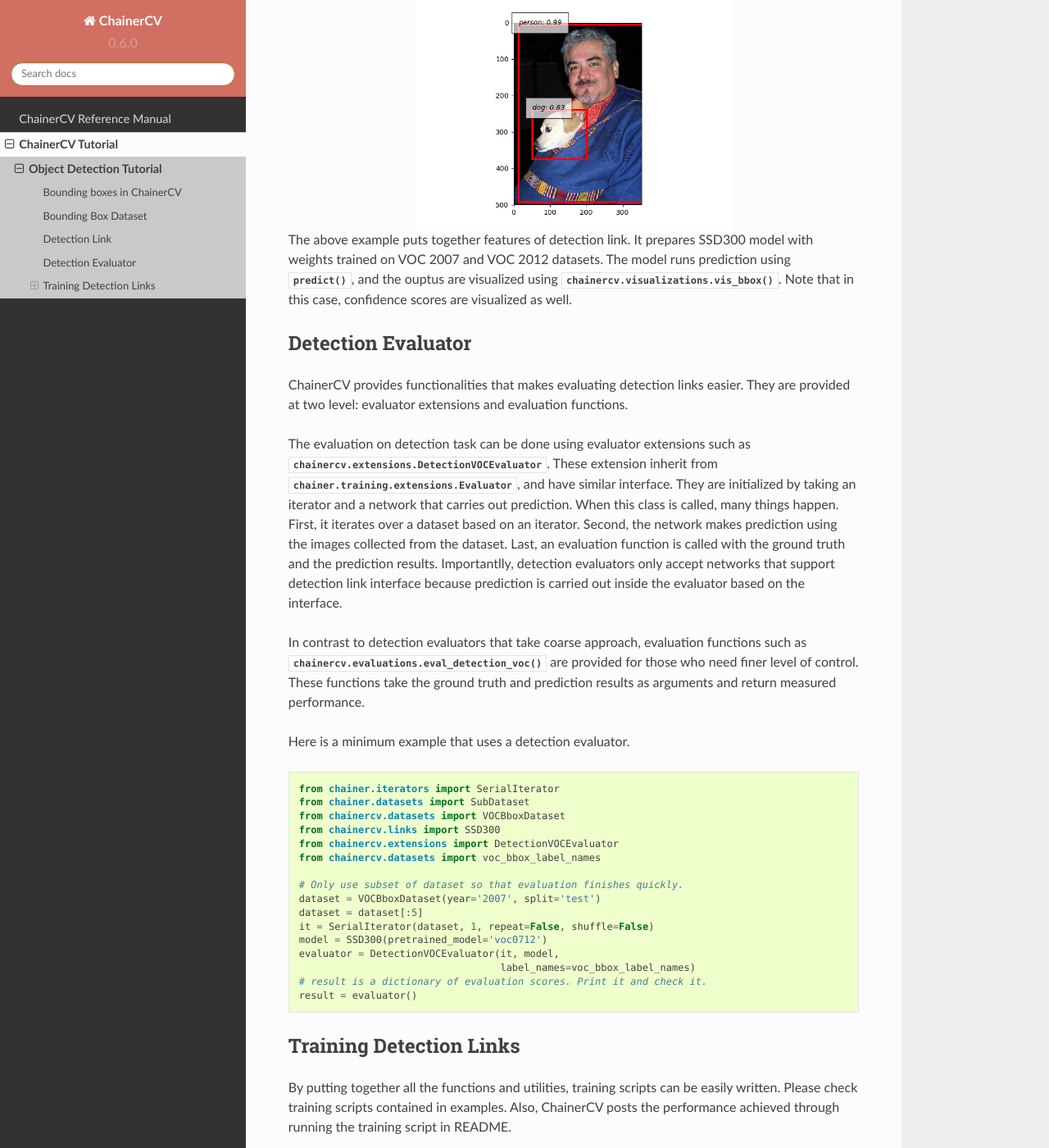
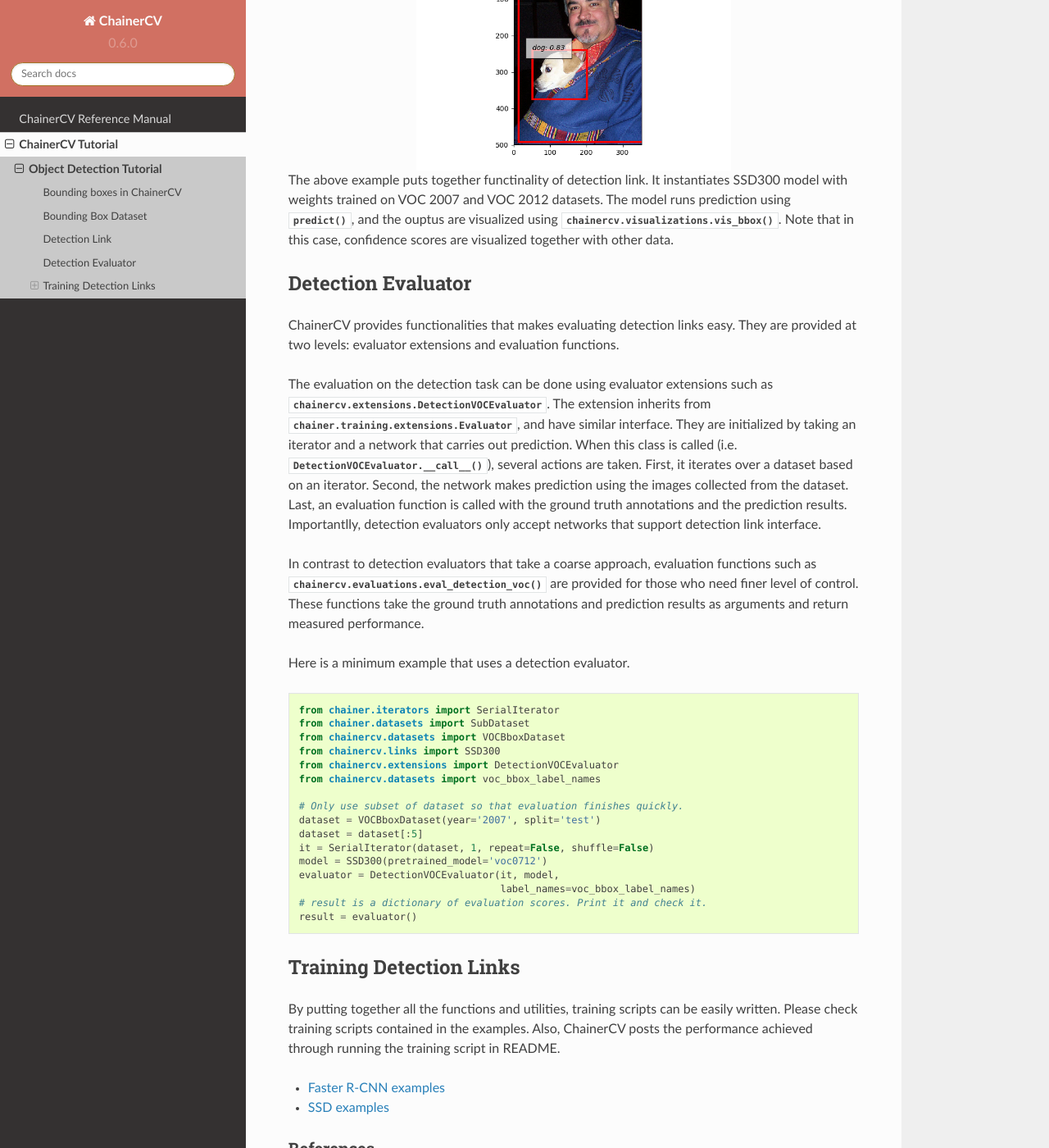
Before and after one commit to chainer/chainercv, a Sphinx documentation site: the page built from docs/source/tutorial/detection.rst, in a window 1280 px wide and 1400 px high, scrolled down 3137 px. Shown: the whole window at 82% size. Built offline with Sphinx 7.4.7 and the Read the Docs theme 2.0.0, drawn with Linux system fonts in a browser that asks for light colours; some of the changed text lies outside the part shown.

Commit message:
fix grammar and style mistakes

```diff
--- a/docs/source/tutorial/detection.rst
+++ b/docs/source/tutorial/detection.rst
@@ -2,10 +2,10 @@ Object Detection Tutorial
 =========================
 
 This tutorial will walk you through the implementations and tools for Object Detection provided by ChainerCV.
-We asume that readers have a basic understanding of Chainer framework and terms used there such as :class:`chainer.Link`.
-For users new to Chainer, please read `Introduction to Chainer <https://docs.chainer.org/en/stable/tutorial/basic.html#write-a-model-as-a-chain>`_ first.
+We asume that readers have a basic understanding of Chainer framework (e.g. understand what :class:`chainer.Link` is).
+For users new to Chainer, please first read `Introduction to Chainer <https://docs.chainer.org/en/stable/tutorial/basic.html#write-a-model-as-a-chain>`_.
 
-In ChainerCV, we define the object detection task as a problem of predicting bounding boxes around regions where objects are located from an image and recognizing the category of the objects.
+In ChainerCV, we define the object detection task as a problem of, given an image, predicting bounding boxes around regions where objects are located and category of the objects.
 ChainerCV supports this task by providing following features:
 
 + Visualization
@@ -17,16 +17,14 @@ ChainerCV supports this task by providing following features:
 
 Bounding boxes in ChainerCV
 ---------------------------
-In ChainerCV, bounding boxes in an image are represented as a two-dimensional array of shape :math:`(R, 4)`,
-where :math:`R` is the number of bounding boxes.
-The second axis corresponds to the coordinates of bounding boxes.
-They are ordered as :obj:`(y_min, x_min, y_max, x_max)`, where
+Bounding boxes in an image are represented as a two-dimensional array of shape :math:`(R, 4)`,
+where :math:`R` is the number of bounding boxes and the second axis corresponds to the coordinates of bounding boxes.
+They coordinates are ordered in an array by :obj:`(y_min, x_min, y_max, x_max)`, where
 :obj:`(y_min, x_min)` and :obj:`(y_max, x_max)` are the left bottom and the right bottom coordinates.
-Notice that ChainerCV orders coordinates by :obj:`yx` order, which is the opposite from the order used by some other libraries such as OpenCV.
-This convention is adopted because the order is more consistent with the memory order of an image that follows row-column order.
-In the case of bounding boxes for multiple images, list of bounding boxes are used.
+Notice that ChainerCV orders coordinates by :obj:`yx` order, which is the opposite from the convention used by some other libraries such as OpenCV.
+This convention is adopted because it is more consistent with the memory order of an image that follows row-column order.
 
-Let's give an example with a simple toy data.
+Here is an example with a simple toy data.
 
 .. code-block:: python
 
@@ -77,21 +75,19 @@ In the next example, the interface of :obj:`BboxDataset` and the functionality o
     :scale: 60%
     :align: center
 
-Note that the example downloads VOC 2012 dataset at runtime in the first run.
+Note that the example downloads VOC 2012 dataset at runtime when it is used for the first time on the machine.
 
 
 Detection Link
 --------------
-ChainerCV provides several implementations that predicts solutions of the object detection problem.
+ChainerCV provides several implementations that can carry out object detection.
 For example, we support Single Shot MultiBox Detector (SSD) [Liu16]_ and Faster R-CNN [Ren15]_.
 Despite the difference between the models in how prediction is carried out internally,
-they support the common interface for prediction using the method :meth:`predict`.
+they support the common method for prediction called :meth:`predict`.
 This method takes a list of images and returns prediction results.
 The results are tuple of lists, :obj:`bboxes, labels, scores`.
 The more description can be found here (:meth:`chainercv.links.SSD.predict`).
-
-The inference with these models can be carried out instantly thanks to pretrained weights that can be downloaded.
-The models take option :obj:`pretrained_model` and download weights if the argument is included in the set of the names of prepared weights.
+Inference on these models runs smoothly by downloading necessary pre-trained weights from the internet automatically.
 
 .. code-block:: python
 
@@ -112,34 +108,33 @@ The models take option :obj:`pretrained_model` and download weights if the argum
     :scale: 60%
     :align: center
 
-The above example puts together features of detection link.
-It prepares SSD300 model with weights trained on VOC 2007 and VOC 2012 datasets.
+The above example puts together functinality of detection link.
+It instantiates SSD300 model with weights trained on VOC 2007 and VOC 2012 datasets.
 The model runs prediction using :meth:`predict`, and the ouptus are visualized using
 :func:`chainercv.visualizations.vis_bbox`.
-Note that in this case, confidence scores are visualized as well.
+Note that in this case, confidence scores are visualized together with other data.
 
 
 Detection Evaluator
 -------------------
-ChainerCV provides functionalities that makes evaluating detection links easier.
-They are provided at two level: evaluator extensions and evaluation functions.
+ChainerCV provides functionalities that makes evaluating detection links easy.
+They are provided at two levels: evaluator extensions and evaluation functions.
 
-The evaluation on detection task can be done using evaluator extensions such as
+The evaluation on the detection task can be done using evaluator extensions such as
 :class:`chainercv.extensions.DetectionVOCEvaluator`.
-These extension inherit from :class:`chainer.training.extensions.Evaluator`,
+The extension inherits from :class:`chainer.training.extensions.Evaluator`,
 and have similar interface.
 They are initialized by taking an iterator and a network that carries out prediction.
-When this class is called, many things happen.
+When this class is called (i.e. :meth:`DetectionVOCEvaluator.__call__`), several actions are taken.
 First, it iterates over a dataset based on an iterator.
 Second, the network makes prediction using the images collected from the dataset.
-Last, an evaluation function is called with the ground truth and the prediction results.
-Importantlly, detection evaluators only accept networks that support detection link interface
-because prediction is carried out inside the evaluator based on the interface.
+Last, an evaluation function is called with the ground truth annotations and the prediction results.
+Importantlly, detection evaluators only accept networks that support detection link interface.
 
-In contrast to detection evaluators that take coarse approach,
+In contrast to detection evaluators that take a coarse approach,
 evaluation functions such as :meth:`chainercv.evaluations.eval_detection_voc`
 are provided for those who need finer level of control.
-These functions take the ground truth and prediction results as arguments
+These functions take the ground truth annotations and prediction results as arguments
 and return measured performance.
 
 Here is a minimum example that uses a detection evaluator.
@@ -167,7 +162,7 @@ Here is a minimum example that uses a detection evaluator.
 Training Detection Links
 ------------------------
 By putting together all the functions and utilities, training scripts can be easily written.
-Please check training scripts contained in examples.
+Please check training scripts contained in the examples.
 Also, ChainerCV posts the performance achieved through running the training script in README.
 
 + `Faster R-CNN examples <https://github.com/chainer/chainercv/tree/master/examples/faster_rcnn>`_
```
Also changed, not shown: other parts of docs/source/tutorial/detection.rst (+4 -4 lines).
